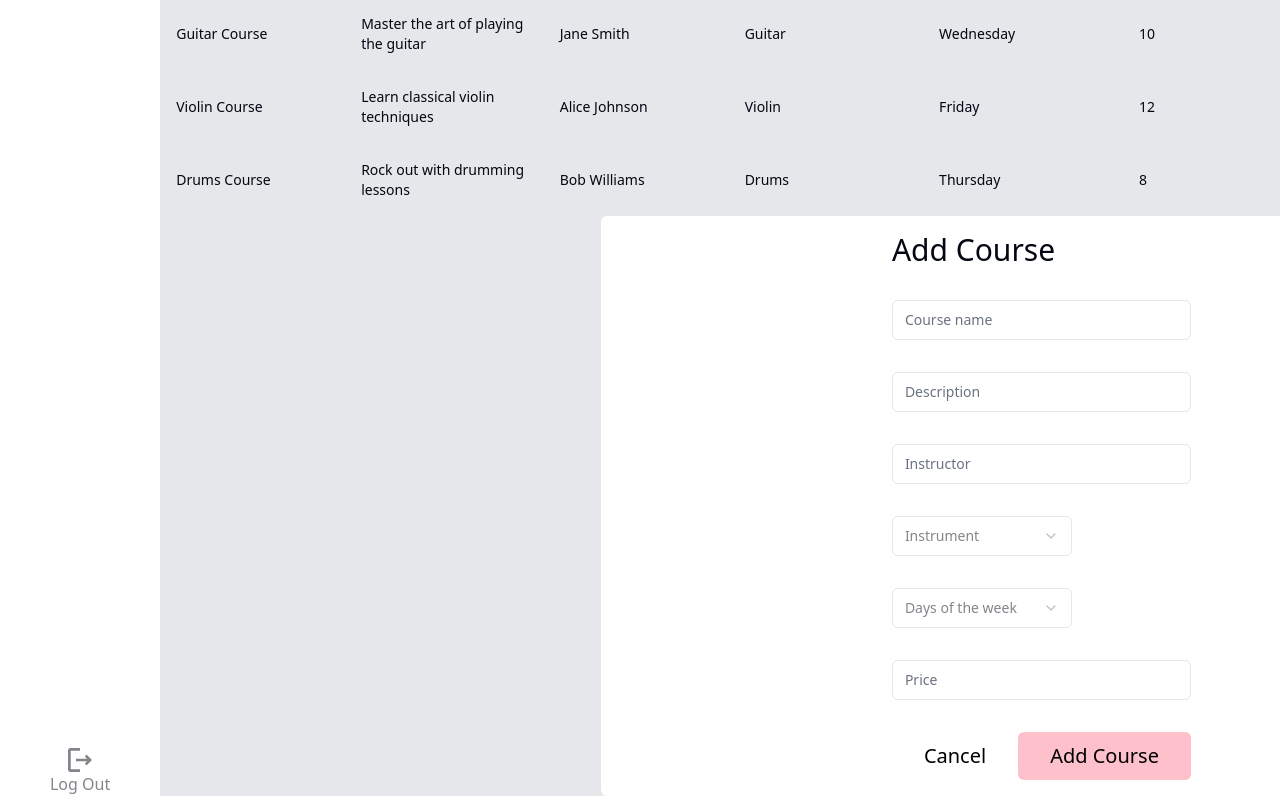
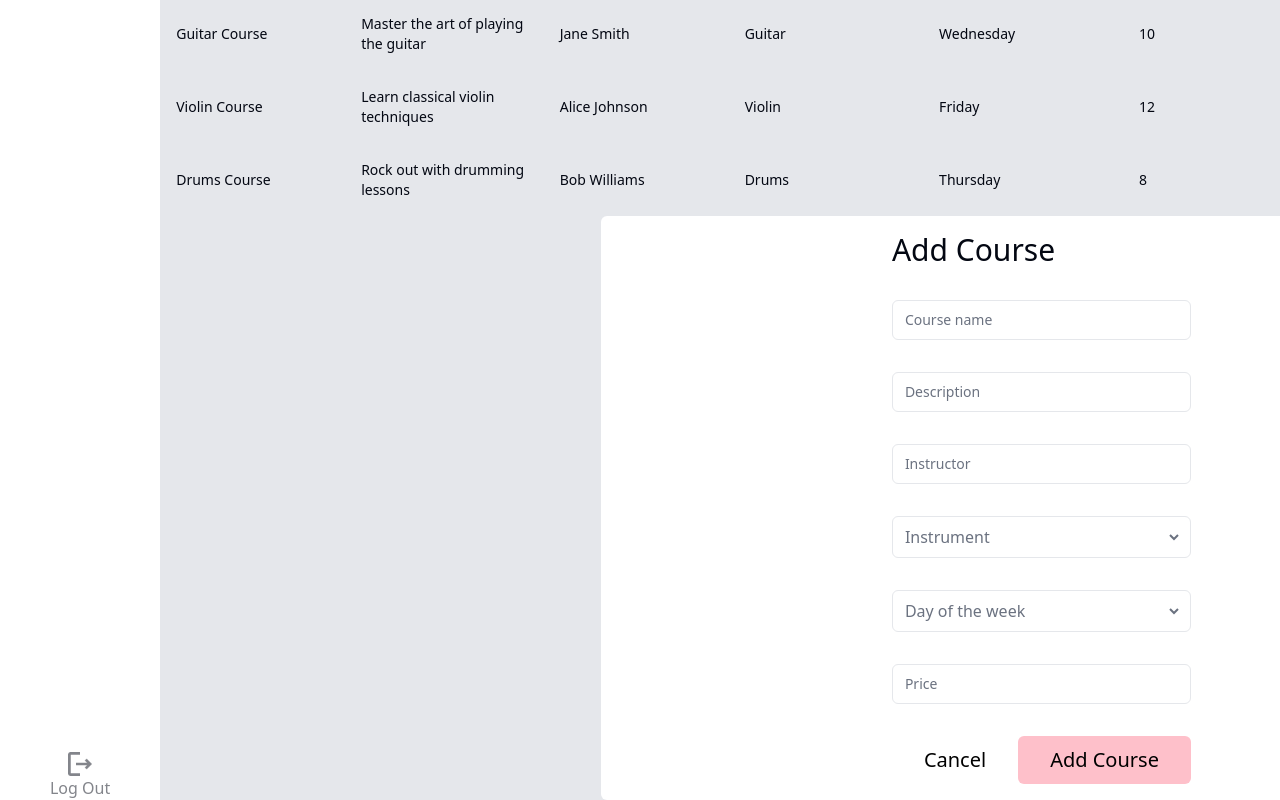
Before and after one commit to Patil-Shrikrishna/Octalogic, a React (Vite) app: page / in a window 1280 px wide. Shown: the part 1465-2265 px from the top of the page. Built offline with nearby package versions, Linux system fonts and the light colour scheme.

Commit message:
[fix]: form bug fixed

```diff
--- a/src/components/FormModal.jsx
+++ b/src/components/FormModal.jsx
@@ -10,7 +10,6 @@ import {
   FormMessage,
 } from "@/components/ui/form";
 import { Input } from "@/components/ui/input";
-import DropDown from "./DropDown";
 import ButtonComponent from "./ButtonComponent";
 
 const formSchema = z.object({
@@ -27,7 +26,7 @@ const formSchema = z.object({
 });
 
 function FormModal({ closeModal }) {
-  const instrument = [
+  const instrumentOptions = [
     "Guitar",
     "Drum set",
     "Singing",
@@ -37,7 +36,8 @@ function FormModal({ closeModal }) {
     "Saxophone",
     "Trumpet",
   ];
-  const daysOfWeek = ["1", "2", "3", "4", "5", "6", "7"];
+  const daysOfWeekOptions = [1, 2, 3, 4, 5, 6, 7];
+
   const form = useForm({
     resolver: zodResolver(formSchema),
     defaultValues: {
@@ -50,7 +50,10 @@ function FormModal({ closeModal }) {
     },
   });
 
-  const onSubmit = (values) => {
+  const onSubmit = () => {
+    console.log("values");
+    // console.log({ values });
+    const values = form.getValues();
     console.log(values);
     closeModal();
   };
@@ -62,7 +65,7 @@ function FormModal({ closeModal }) {
   return (
     <div className="flex gap-1 w-1/2 justify-center items-center rounded-md p-4 bg-white ">
       <Form {...form}>
-        <form onSubmit={form.handleSubmit(onSubmit)} className="space-y-8">
+        <form onSubmit={onSubmit} className="space-y-8">
           <h1 className="text-3xl">Add Course</h1>
           <FormField
             className=""
@@ -103,16 +106,43 @@ function FormModal({ closeModal }) {
               </FormItem>
             )}
           />
-          <DropDown
-            name="Instrument"
-            menu={instrument}
-            className="w-full text-[#83858B] "
-          />
-          <DropDown
-            name="Days of the week"
-            menu={daysOfWeek}
-            className="w-full text-[#83858B] "
-          />
+          <div className="w-full text-gray-500 px-2 border border-gray-200 py-2 rounded-md">
+            <FormItem>
+              <FormControl>
+                <select
+                  {...form.register("instrument")}
+                  className=" flex justify-between w-full bg-transparent  text-gray-500 leading-tight focus:outline-none"
+                >
+                  <option value="">Instrument</option>
+                  {instrumentOptions.map((option) => (
+                    <option key={option} value={option}>
+                      {option}
+                    </option>
+                  ))}
+                </select>
+              </FormControl>
+              <FormMessage />
+            </FormItem>
+          </div>
+
+          <div className="w-full text-gray-500 px-2 border border-gray-200 py-2 rounded-md">
+            <FormItem>
+              <FormControl>
+                <select
+                  {...form.register("dayOfWeek")}
+                  className=" flex justify-between w-full bg-transparent  text-gray-500 leading-tight focus:outline-none"
+                >
+                  <option value="">Day of the week</option>
+                  {daysOfWeekOptions.map((option) => (
+                    <option key={option} value={option}>
+                      {option}
+                    </option>
+                  ))}
+                </select>
+              </FormControl>
+              <FormMessage />
+            </FormItem>
+          </div>
           <FormField
             className=""
             control={form.control}
@@ -133,9 +163,9 @@ function FormModal({ closeModal }) {
               onClick={handleCancel}
             />
             <ButtonComponent
-              type="submit"
               name="Add Course"
               className="bg-[#FEC0CA] text-black text-xl py-6 px-8"
+              type="submit"
             />
           </div>
         </form>
@@ -143,7 +173,9 @@ function FormModal({ closeModal }) {
     </div>
   );
 }
+
 FormModal.propTypes = {
   closeModal: PropTypes.func.isRequired,
 };
+
 export default FormModal;
```
